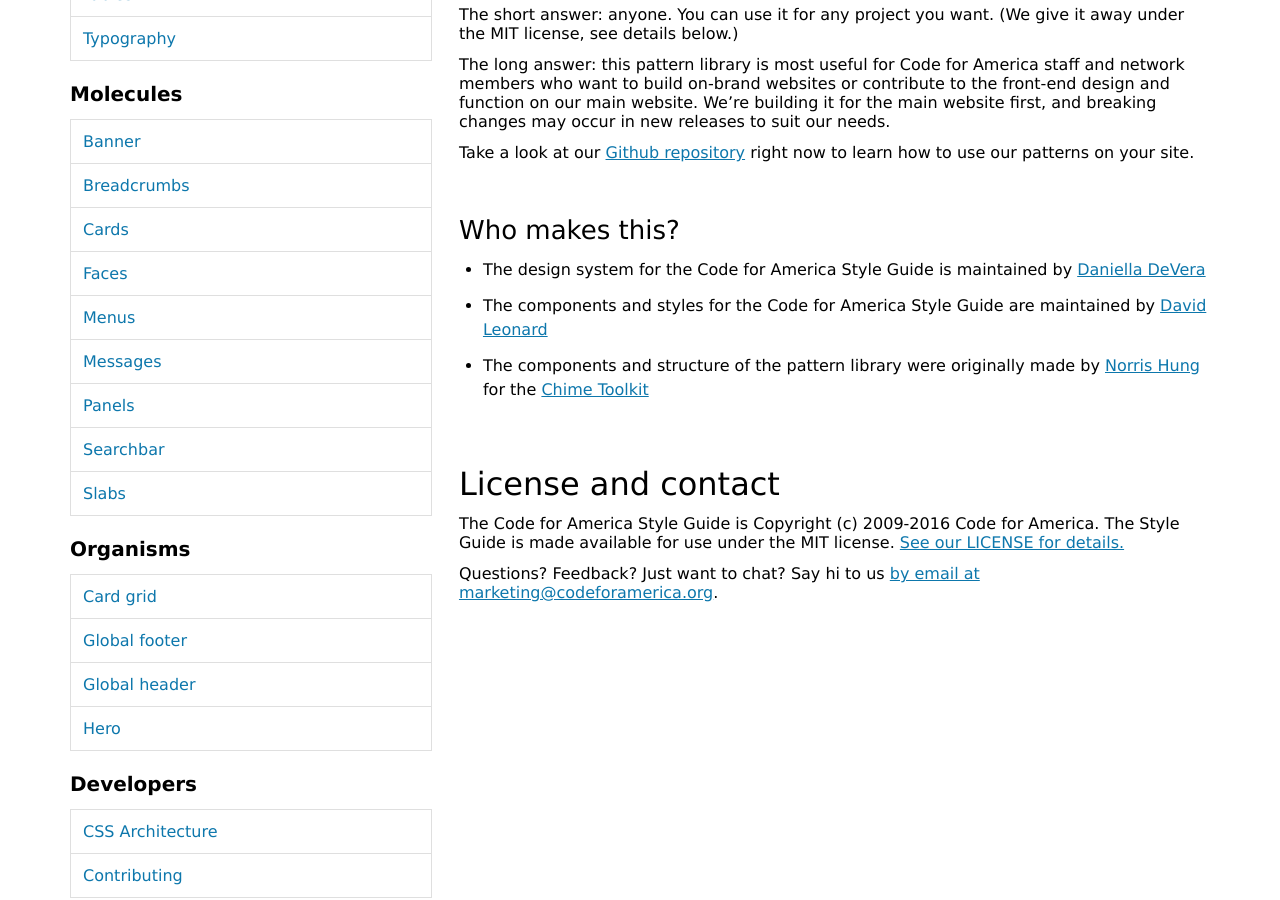
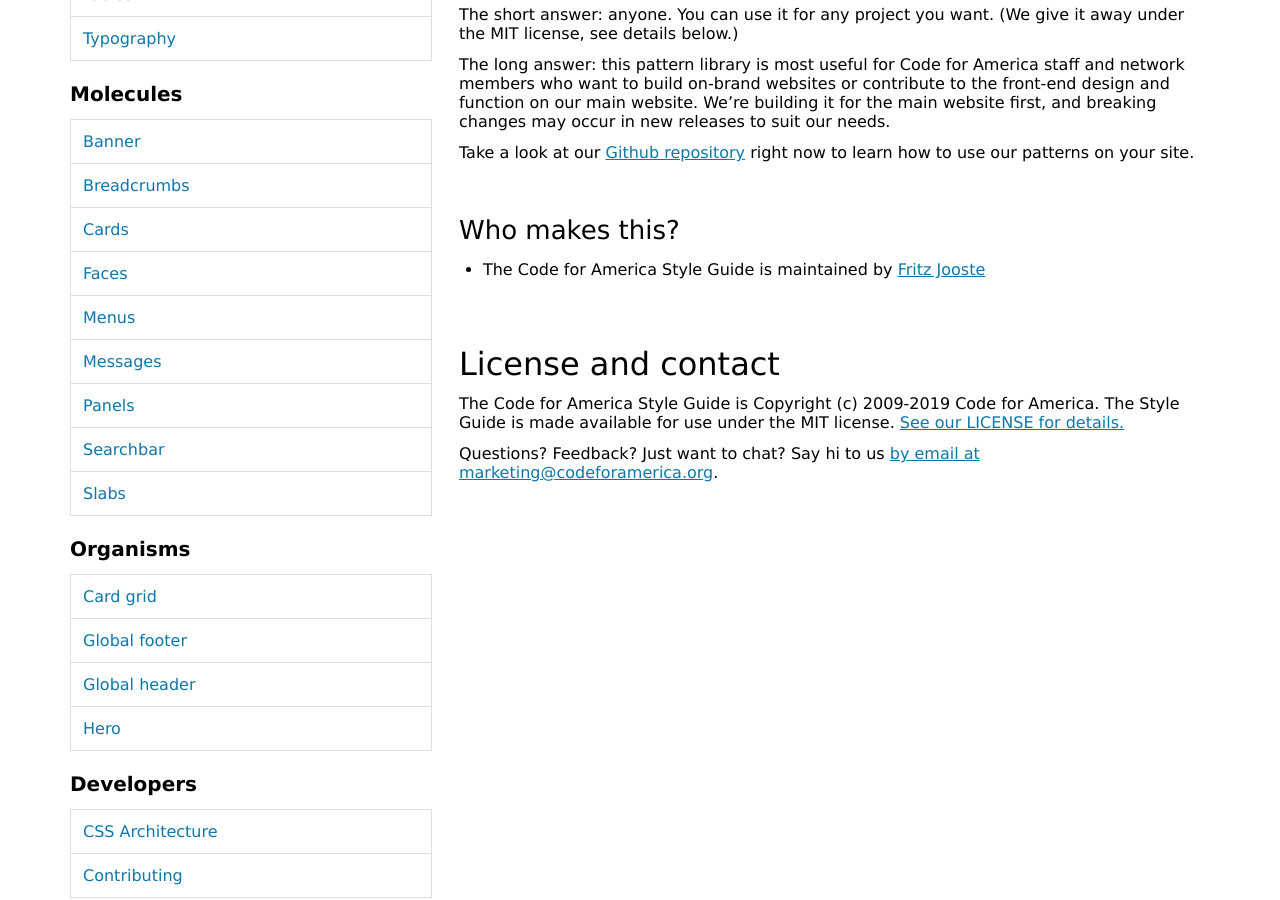
Before and after one commit to codeforamerica/style-guide, a Jekyll site: the page built from index.md, in a window 1280 px wide and 900 px high, scrolled down 742 px. Built offline with Jekyll 4.4.1, drawn with Linux system fonts in a browser that asks for light colours; nearby versions of some CDN libraries.

Commit message:
Update 'maintained by' message

```diff
--- a/index.md
+++ b/index.md
@@ -30,13 +30,11 @@
 ### Who makes this?
 {: .styleguide-heading }
 
-* The design system for the Code for America Style Guide is maintained by [Daniella DeVera](https://www.codeforamerica.org/people/daniella-devera)
-* The components and styles for the Code for America Style Guide are maintained by [David Leonard](https://www.codeforamerica.org/people/david-leonard)
-* The components and structure of the pattern library were originally made by [Norris Hung](https://www.codeforamerica.org/people/norris-hung) for the [Chime Toolkit](https://github.com/chimecms/chime-toolkits)
+* The Code for America Style Guide is maintained by [Fritz Jooste](https://www.codeforamerica.org/people/fritz-jooste)
 
 ## License and contact
 {: .styleguide-heading }
 
-The Code for America Style Guide is Copyright (c) 2009-2016 Code for America. The Style Guide is made available for use under the MIT license. [See our LICENSE for details.](https://github.com/codeforamerica/pattern-library)
+The Code for America Style Guide is Copyright (c) 2009-2019 Code for America. The Style Guide is made available for use under the MIT license. [See our LICENSE for details.](https://github.com/codeforamerica/pattern-library)
 
 Questions? Feedback? Just want to chat? Say hi to us [by email at marketing@codeforamerica.org](mailto:marketing@codeforamerica.org).
```
